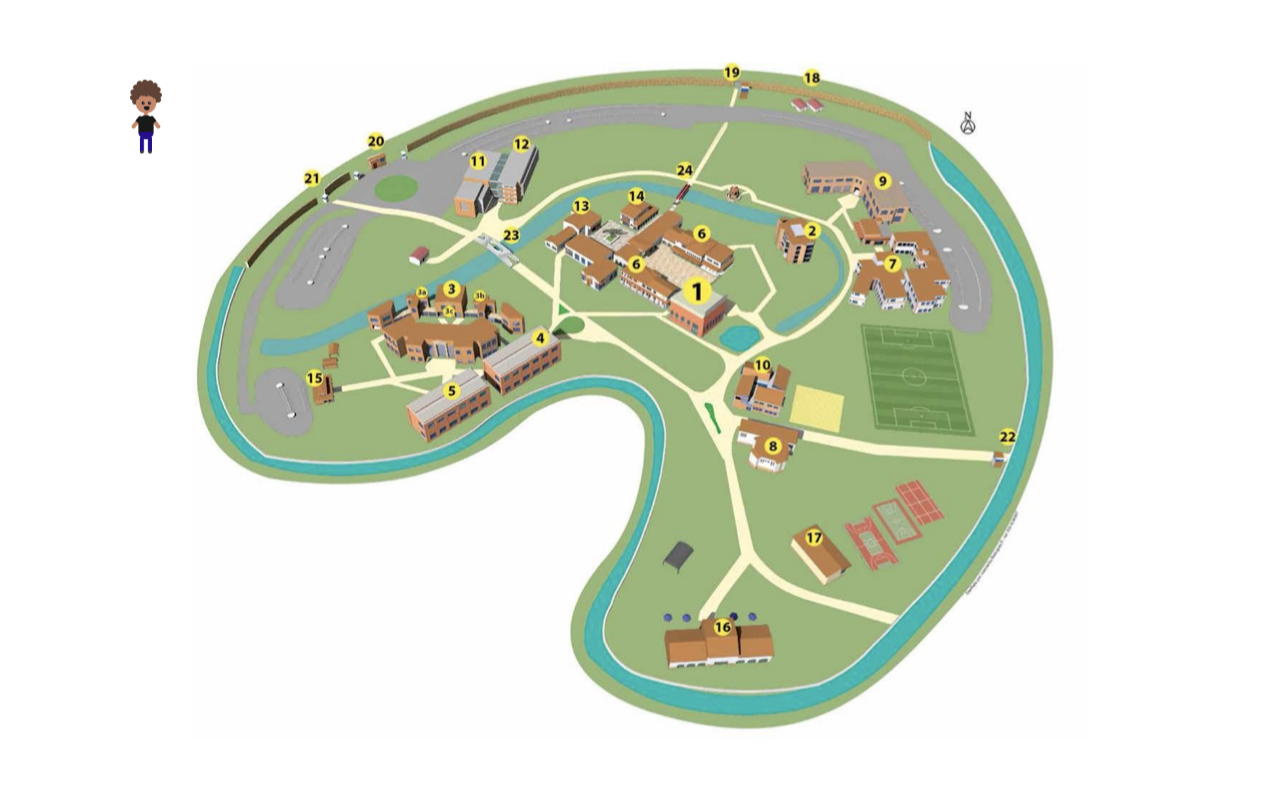
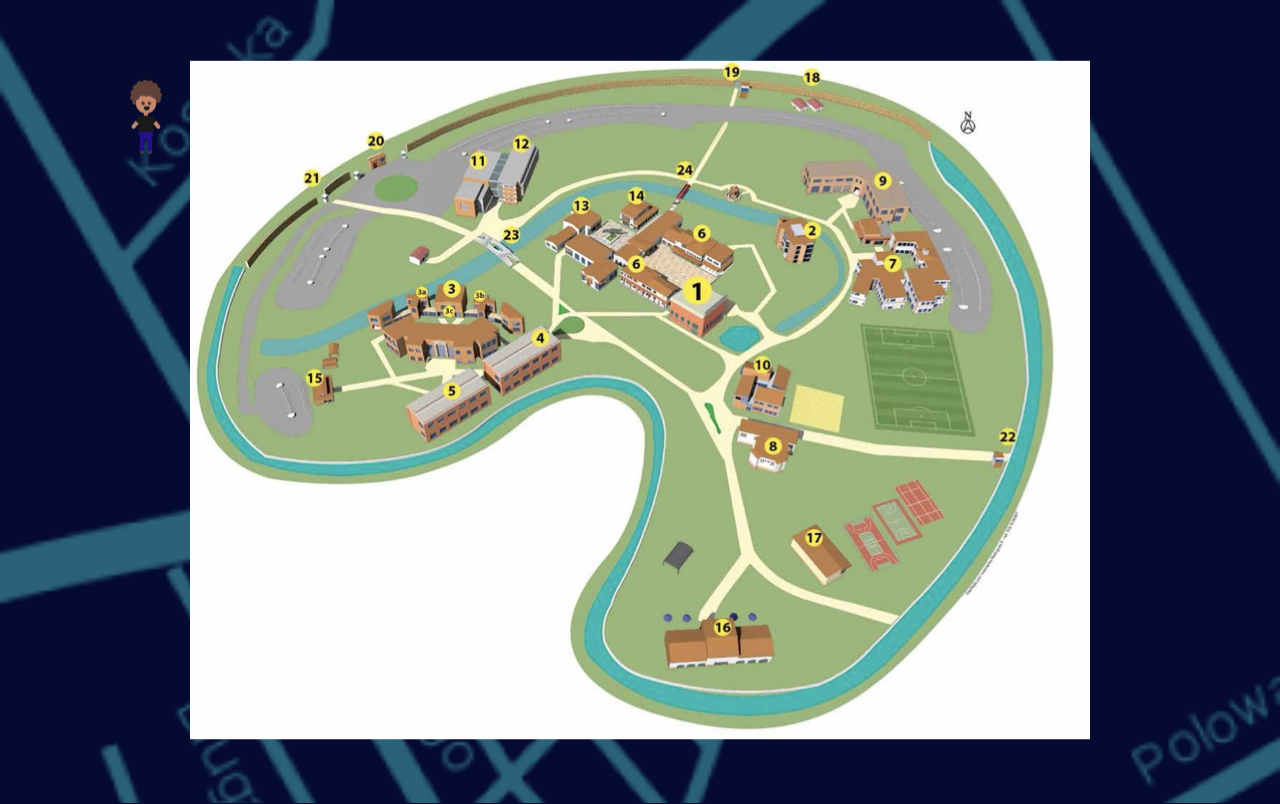
Before and after one commit to feder240516/meetu-pwa, a React (Create React App) app: page /login in a window 1280 px wide. Built offline with nearby package versions, Linux system fonts and the light colour scheme.

Commit message:
Login UI

```diff
--- a/public/index.html
+++ b/public/index.html
@@ -32,6 +32,9 @@
       rel="stylesheet"
       href="https://fonts.googleapis.com/icon?family=Material+Icons"
     />
+    <link rel="preconnect" href="https://fonts.googleapis.com">
+    <link rel="preconnect" href="https://fonts.gstatic.com" crossorigin>
+    <link href="https://fonts.googleapis.com/css2?family=Montserrat&display=swap" rel="stylesheet">
     <title>React App</title>
   </head>
   <body>
--- a/src/App.scss
+++ b/src/App.scss
@@ -1,3 +1,14 @@
+@use "./UI/styles/global.scss";
+
+body {
+  background-color: global.$primary-color;
+  background-image: url("./assets/Background.png");
+  background-repeat: no-repeat;
+  background-size: cover;
+  height: 100%;
+  width: 100%;
+}
+
 .App {
 
 }
--- a/src/Core/Entities/Service/GetUserProfile.ts
+++ b/src/Core/Entities/Service/GetUserProfile.ts
@@ -5,6 +5,5 @@ export interface GetUserProfileRequest {
 }
 
 export interface GetUserProfileResponse {
-  status: number;
   data: UserProfile[];
 }
--- /dev/null
+++ b/src/UI/styles/global.scss
@@ -0,0 +1,72 @@
+$primary-color: #050A31;
+$secondary-color: #52BBC4;
+$accent-color: #eb3aa7;
+$secondary-accent-color: #4D1568;
+$text-color: #151C53;
+$text-white: #ffffff;
+
+// @import url('https://fonts.googleapis.com/css2?family=Montserrat&display=swap');
+
+/**
+ *  RESET CSS
+ */
+
+html, body, div, span, applet, object, iframe,
+h1, h2, h3, h4, h5, h6, p, blockquote, pre,
+a, abbr, acronym, address, big, cite, code,
+del, dfn, em, img, ins, kbd, q, s, samp,
+small, strike, strong, sub, sup, tt, var,
+b, u, i, center,
+dl, dt, dd, ol, ul, li,
+fieldset, form, label, legend,
+table, caption, tbody, tfoot, thead, tr, th, td,
+article, aside, canvas, details, embed,
+figure, figcaption, footer, header, hgroup,
+menu, nav, output, ruby, section, summary,
+time, mark, audio, video {
+	margin: 0;
+	padding: 0;
+	border: 0;
+  font-family: 'Montserrat', sans-serif;
+	font-size: 100%;
+	color: $text-white;
+	vertical-align: baseline;
+}
+/* HTML5 display-role reset for older browsers */
+article, aside, details, figcaption, figure,
+footer, header, hgroup, menu, nav, section {
+	display: block;
+}
+body {
+	line-height: 1;
+}
+ol, ul {
+	list-style: none;
+}
+blockquote, q {
+	quotes: none;
+}
+blockquote:before, blockquote:after,
+q:before, q:after {
+	content: '';
+	content: none;
+}
+table {
+	border-collapse: collapse;
+	border-spacing: 0;
+}
+
+// END RESET
+
+h1 {
+  font-size: 32px;
+}
+
+h2 {
+  font-size: 24px;
+}
+
+h3 {
+  font-size: 20px;
+  font-weight: bold;
+}
```
Also changed, not shown: src/UI/components/Card/Card.scss (added, +7 -0 lines), src/UI/components/Card/Card.tsx (added, +17 -0 lines), src/UI/components/Input/Input.scss (added, +20 -0 lines), src/UI/components/Input/Input.tsx (added, +26 -0 lines), src/UI/pages/Login/Login.scss (+10 -0 lines), src/UI/pages/Login/Login.tsx (+13 -1 lines), src/assets/Background.png (added), 1 other file (tests, documents, lock files or other folders).
